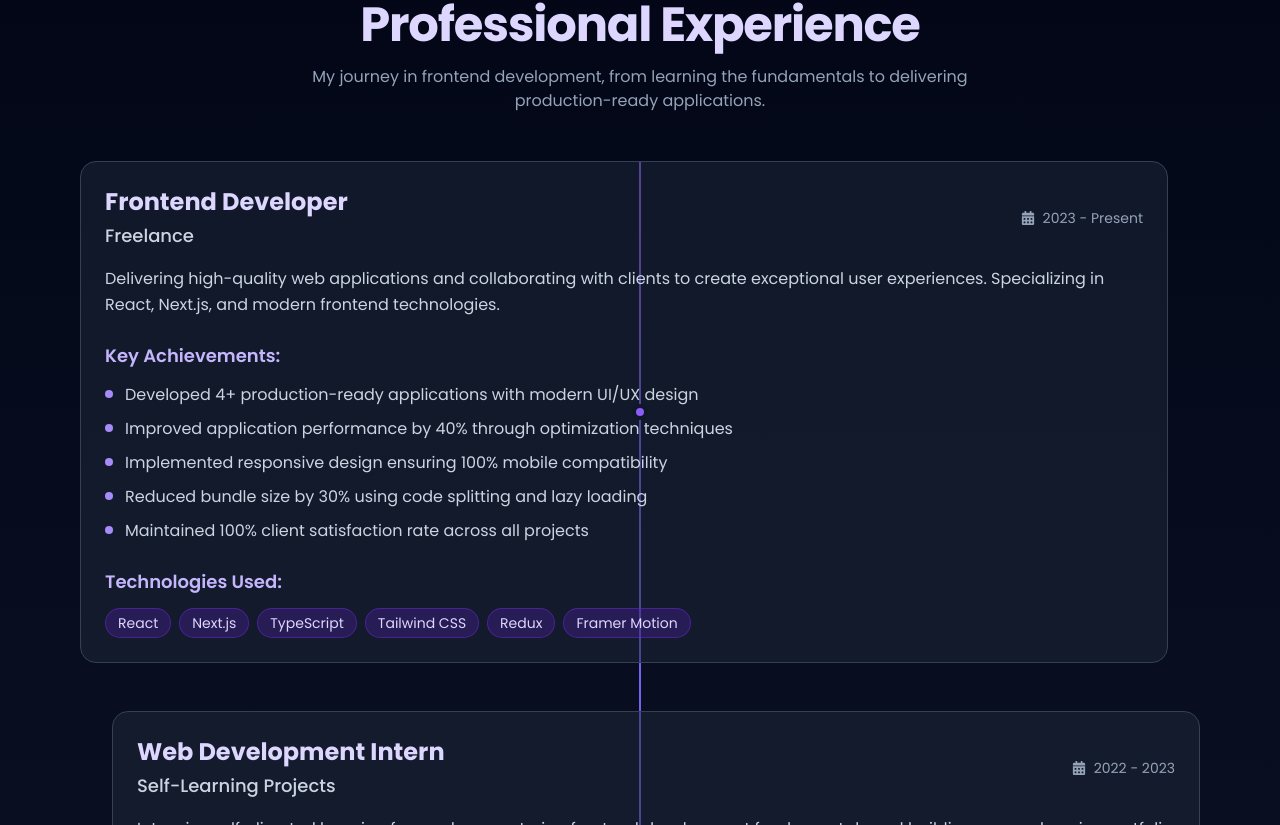
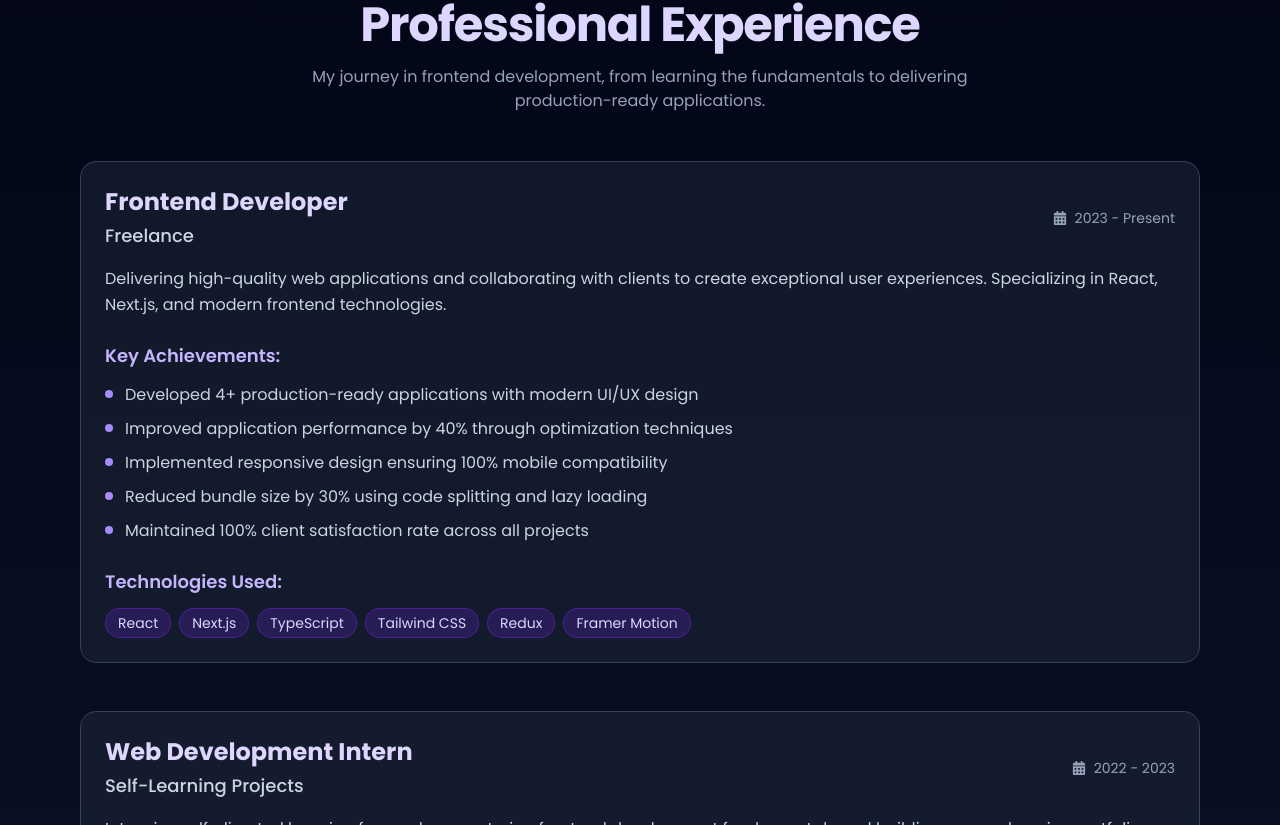
Before and after one commit to Lizzietrust/Elizabeth-s-Portfolio, a Next.js app: page / in a window 1280 px wide. Shown: the part 3495-4320 px from the top of the page. Built offline with nearby package versions, Linux system fonts and the light colour scheme.

Commit message:
Refactor Experience component styles for improved mobile responsiveness, adjusting timeline elements and content padding for better layout on smaller screens.

```diff
--- a/src/app/components/Experience.tsx
+++ b/src/app/components/Experience.tsx
@@ -33,7 +33,7 @@ const Experience = () => {
 
         <div className="relative">
           {/* Timeline line */}
-          <div className="absolute left-4 md:left-1/2 transform md:-translate-x-1/2 w-0.5 h-full bg-gradient-to-b from-violet-500 to-indigo-500"></div>
+          <div className="absolute left-4 md:left-1/2 transform md:-translate-x-1/2 w-0.5 h-full bg-gradient-to-b from-violet-500 to-indigo-500 block md:hidden"></div>
 
           <div className="space-y-12">
             {experience.map((job, index) => (
@@ -48,12 +48,12 @@ const Experience = () => {
                 } flex-col md:gap-8`}
               >
                 {/* Timeline dot */}
-                <div className="absolute left-4 md:left-1/2 transform md:-translate-x-1/2 w-4 h-4 bg-violet-500 rounded-full border-4 border-slate-900 z-10"></div>
+                <div className="absolute left-4 md:left-1/2 transform md:-translate-x-1/2 w-4 h-4 bg-violet-500 rounded-full border-4 border-slate-900 z-10 block md:hidden"></div>
 
                 {/* Content */}
                 <div
                   className={`flex-1 ${
-                    index % 2 === 0 ? "md:pr-8" : "md:pl-8"
+                    index % 2 === 0 ? "md:pr-0" : "md:pl-0"
                   } ml-12 md:ml-0`}
                 >
                   <div className="bg-slate-800/50 border border-slate-700 rounded-2xl p-6 hover:border-violet-500 transition-colors">
```
